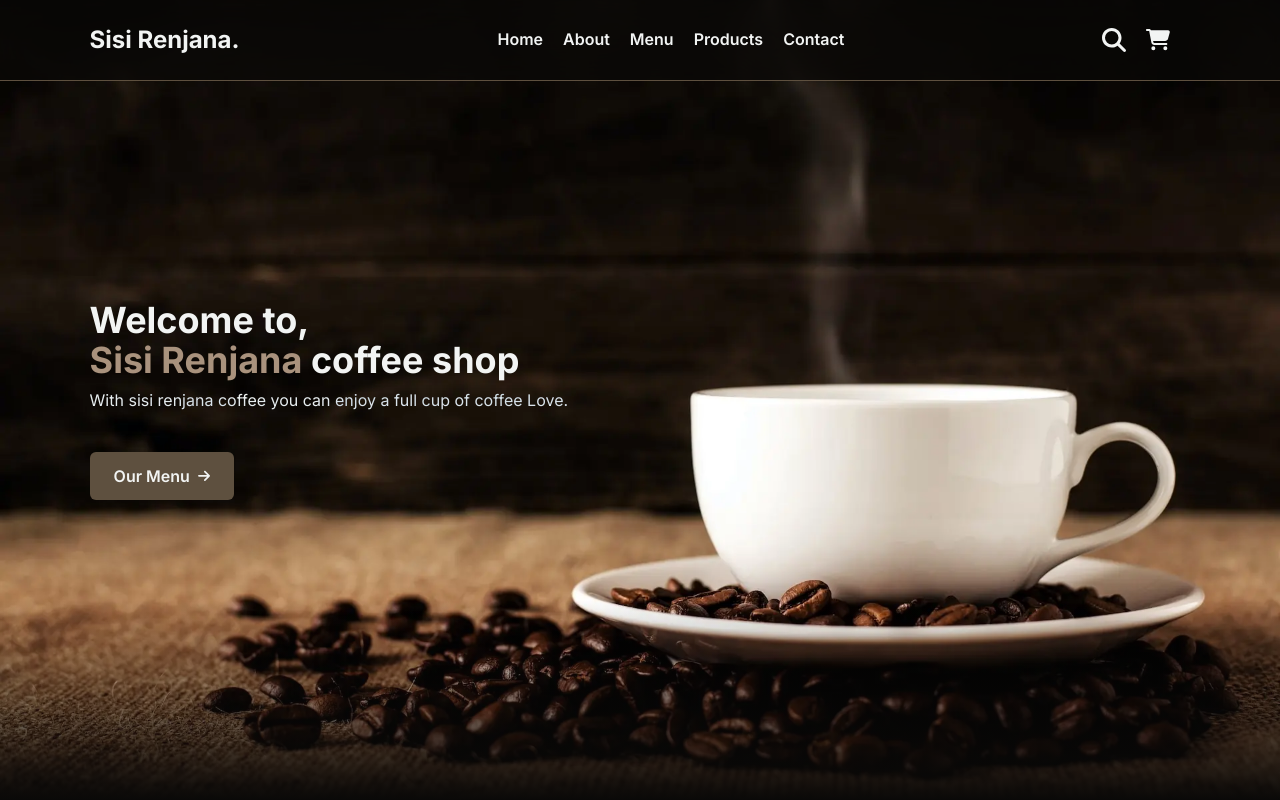
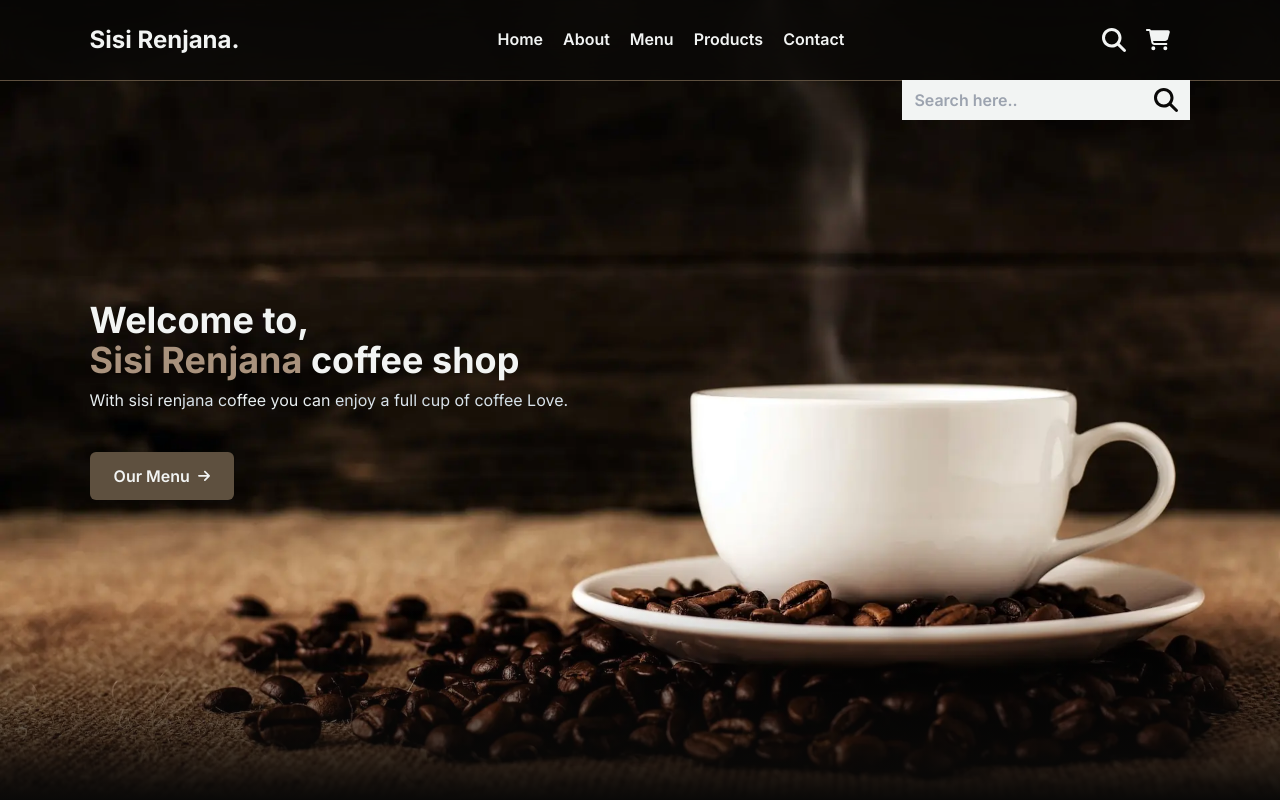
Before and after one commit to HeruAzyy/kopi-sisirenjana, a website: page index.html in a window 1280 px wide. Both pictures are taken after a click on the link 1114 px from the left and 40 px from the top of the page. Shown: the top 800 px of the page. Drawn offline with Linux system fonts and the light colour scheme.

Commit message:
Add: active search form

```diff
--- a/assets/CSS/input.css
+++ b/assets/CSS/input.css
@@ -31,3 +31,7 @@
 .active {
 	@apply right-0;
 }
+
+.search-active {
+	@apply scale-y-100;
+}
--- a/assets/JS/script.js
+++ b/assets/JS/script.js
@@ -5,10 +5,24 @@ document.getElementById('hamburger-menu').onclick = (e) => {
 	e.preventDefault()
 }
 
+const searchForm = document.getElementById('search-form')
+const searchBox = document.getElementById('search-box')
+
+document.getElementById('search-btn').onclick = (e) => {
+	searchForm.classList.toggle('search-active')
+	searchBox.focus()
+	e.preventDefault()
+}
+
 const hamburger = document.getElementById('hamburger-menu')
+const searchBtn = document.getElementById('search-btn')
 
 document.addEventListener('click', function (e) {
 	if (!hamburger.contains(e.target) && !navbar.contains(e.target)) {
 		navbar.classList.remove('active')
 	}
+
+	if (!searchBtn.contains(e.target) && !searchForm.contains(e.target)) {
+		searchForm.classList.remove('search-active')
+	}
 })
--- a/index.html
+++ b/index.html
@@ -36,7 +36,7 @@
 			</div>
 
 			<div class="flex gap-5 items-center">
-				<a href="#">
+				<a href="#" id="search-btn">
 					<svg
 						class="w-6 fill-light hover:fill-secondary"
 						xmlns="http://www.w3.org/2000/svg"
@@ -65,6 +65,28 @@
 							d="M0 96C0 78.3 14.3 64 32 64H416c17.7 0 32 14.3 32 32s-14.3 32-32 32H32C14.3 128 0 113.7 0 96zM0 256c0-17.7 14.3-32 32-32H416c17.7 0 32 14.3 32 32s-14.3 32-32 32H32c-17.7 0-32-14.3-32-32zM448 416c0 17.7-14.3 32-32 32H32c-17.7 0-32-14.3-32-32s14.3-32 32-32H416c17.7 0 32 14.3 32 32z" />
 					</svg>
 				</a>
+			</div>
+
+			<!-- Search Form -->
+			<div
+				class="absolute top-full right-[7%] gap-3 px-3 bg-light w-72 h-10 flex items-center scale-y-0 origin-top transition-all"
+				id="search-form">
+				<input
+					type="search"
+					id="search-box"
+					placeholder="Search here.."
+					class="w-full h-full text-dark font-semibold bg-light focus:outline-none focus:border-none" />
+				<label for="search-box">
+					<a href="#">
+						<svg
+							class="w-6 fill-dark hover:fill-secondary"
+							xmlns="http://www.w3.org/2000/svg"
+							viewBox="0 0 512 512">
+							<path
+								d="M416 208c0 45.9-14.9 88.3-40 122.7L502.6 457.4c12.5 12.5 12.5 32.8 0 45.3s-32.8 12.5-45.3 0L330.7 376c-34.4 25.2-76.8 40-122.7 40C93.1 416 0 322.9 0 208S93.1 0 208 0S416 93.1 416 208zM208 352a144 144 0 1 0 0-288 144 144 0 1 0 0 288z" />
+						</svg>
+					</a>
+				</label>
 			</div>
 		</nav>
 
```
Also changed, not shown: assets/CSS/output.css.
